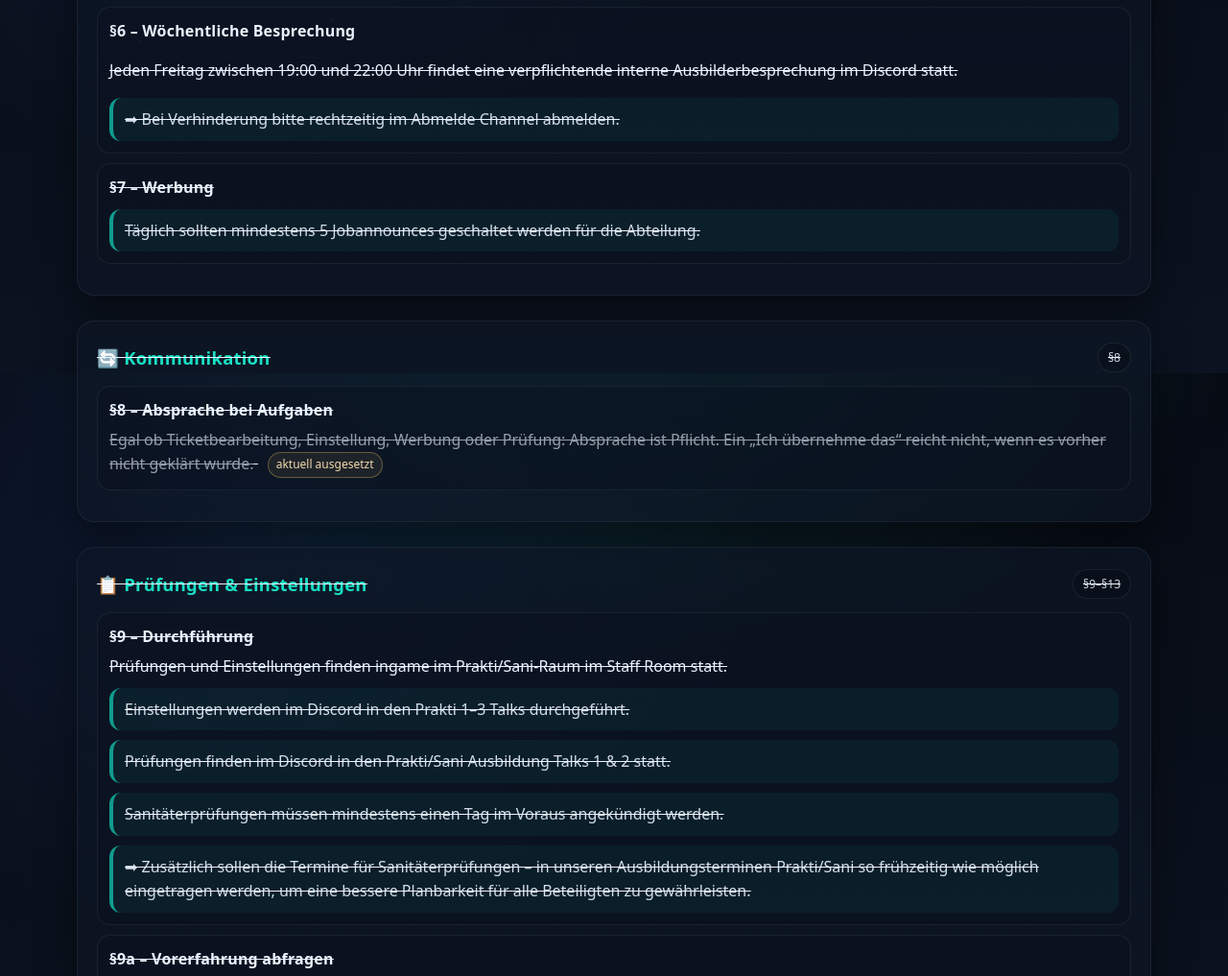
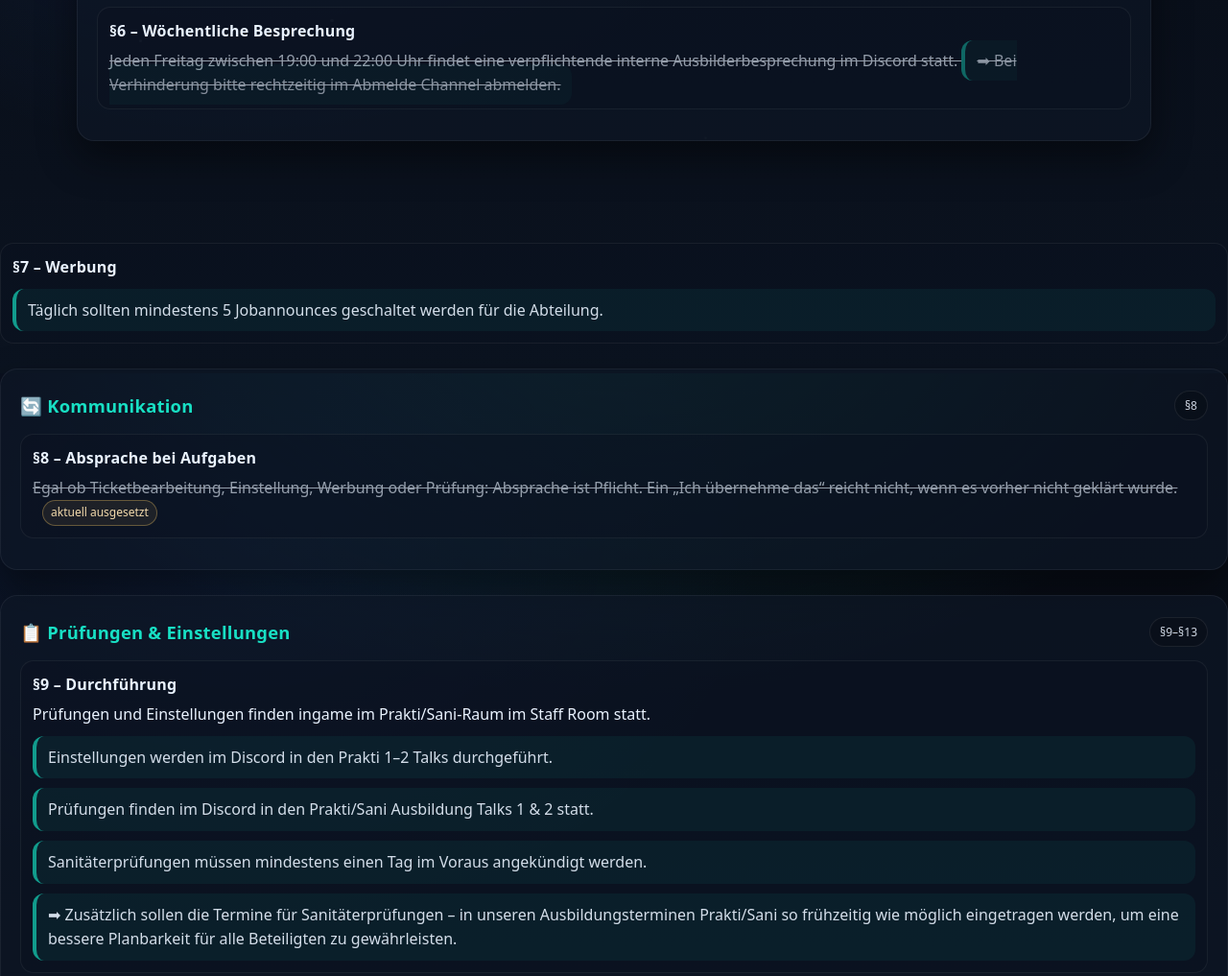
Before and after one commit to qJustn/Regelwerk-Prakti-Sani, a plain HTML site: page index.html in a window 1280 px wide. Shown: the part 1211-2228 px from the top of the page at 96% size. Drawn offline with Linux system fonts and the light colour scheme.

Commit message:
Update index.html

```diff
--- a/index.html
+++ b/index.html
@@ -527,8 +527,8 @@
 
       <div class="rule">
         <b>§6 – Wöchentliche Besprechung</b>
-        <p><s>Jeden Freitag zwischen 19:00 und 22:00 Uhr findet eine verpflichtende interne Ausbilderbesprechung im Discord statt.<p><s>
-        <div class="note">➡ Bei Verhinderung bitte rechtzeitig im Abmelde Channel abmelden.</div>
+      <span  class="entfaellt">Jeden Freitag zwischen 19:00 und 22:00 Uhr findet eine verpflichtende interne Ausbilderbesprechung im Discord statt.
+        <span class="note">➡ Bei Verhinderung bitte rechtzeitig im Abmelde Channel abmelden.</div>
       </div>
 
       <div class="rule">
@@ -561,7 +561,7 @@
       <div class="rule">
         <b>§9 – Durchführung</b>
         Prüfungen und Einstellungen finden ingame im Prakti/Sani-Raum im Staff Room statt.
-        <div class="note">Einstellungen werden im Discord in den Prakti 1–3 Talks durchgeführt.</div>
+        <div class="note">Einstellungen werden im Discord in den Prakti 1–2 Talks durchgeführt.</div>
         <div class="note">Prüfungen finden im Discord in den Prakti/Sani Ausbildung Talks 1 & 2 statt.</div>
         <div class="note">Sanitäterprüfungen müssen mindestens einen Tag im Voraus angekündigt werden.</div>
         <div class="note">
@@ -606,6 +606,7 @@
       <div class="rule">
         <b>§13 – Prüfung: Praktikant darf alleine fahren</b>
         Diese Prüfung ist regelmäßig durchzuführen und bedacht zu bewerten.
+        Diese Prüfung kann Spontan statt finden und braucht nicht im vorraus angekündigt werden.
       </div>
     </section>
 
```
